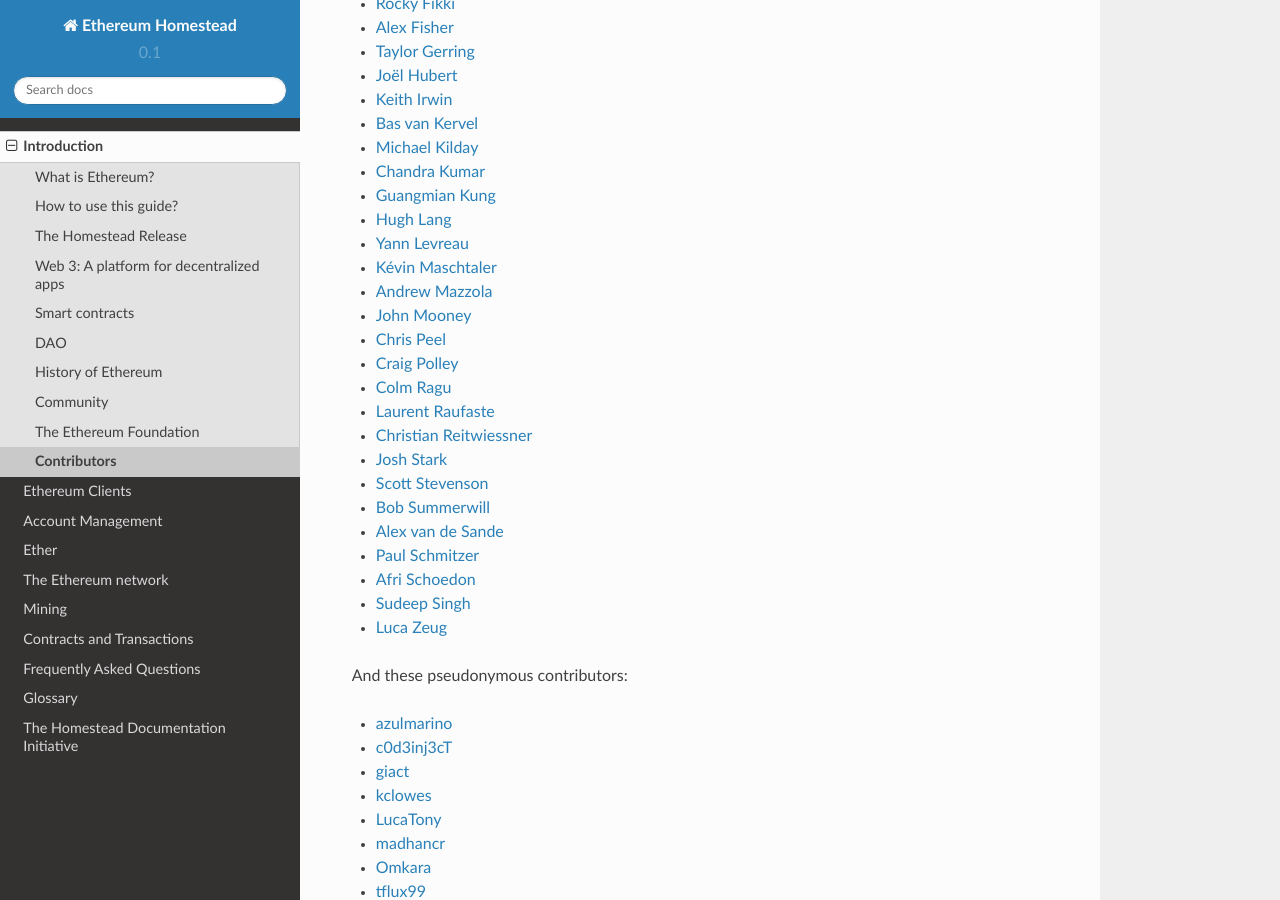
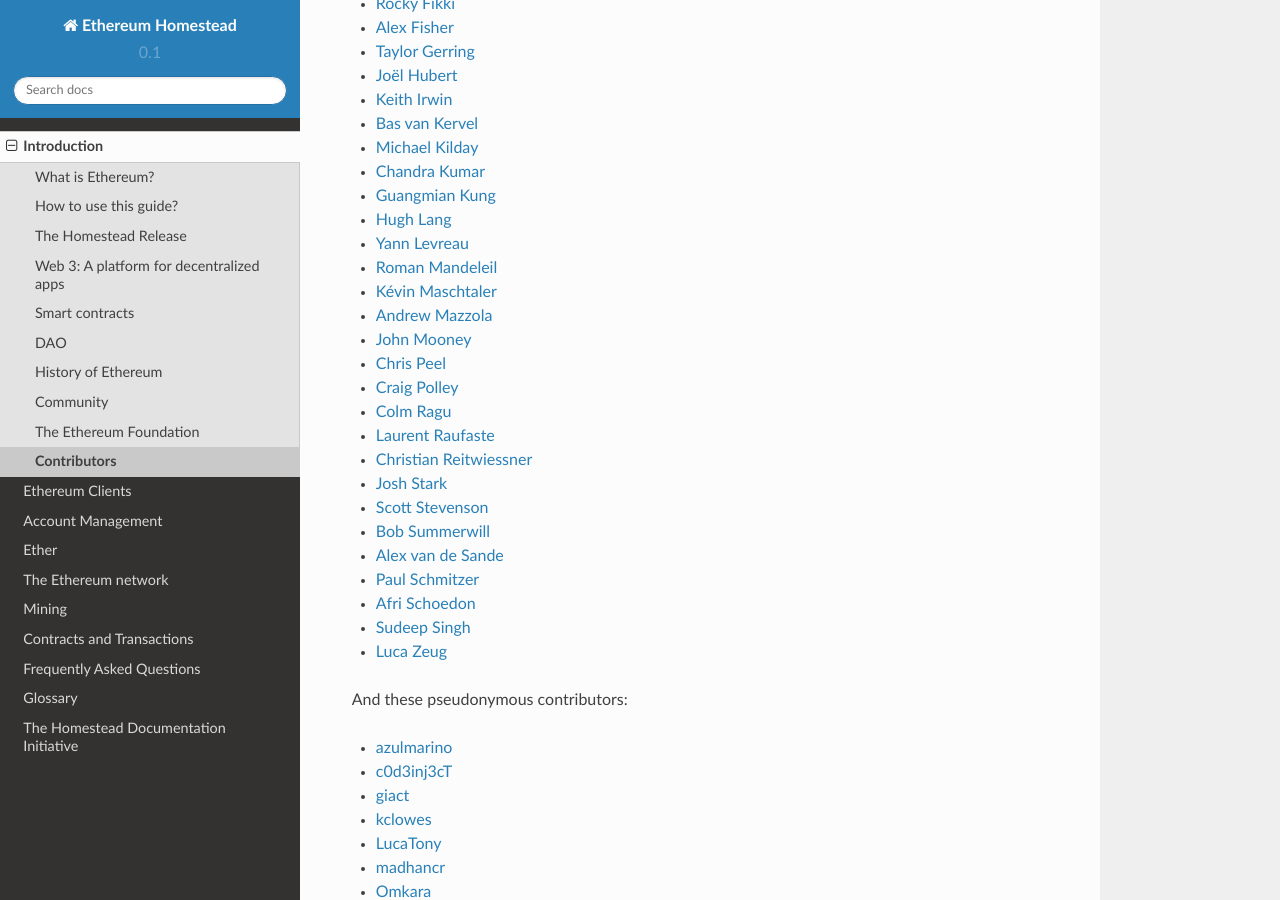
Before and after one commit to ethereum/homestead-guide, a Sphinx documentation site: the page built from source/introduction/contributors.rst, in a window 1280 px wide and 900 px high, scrolled down 915 px. Built offline with Sphinx 7.4.7 and the Read the Docs theme 2.0.0, drawn with Linux system fonts in a browser that asks for light colours.

Commit message:
Got the escaping right for ether.camp, and added Roman to the contributors list.

```diff
--- a/source/ethereum-clients/choosing-a-client.rst
+++ b/source/ethereum-clients/choosing-a-client.rst
@@ -44,7 +44,7 @@
 +------------------------+------------+------------------------+----------------------------------+
 | :ref:`ethereumjs-lib`  | Javascript | `Ethereum Foundation`_ | `ethereumjs-lib-v3.0.0`_         |
 +------------------------+------------+------------------------+----------------------------------+
-| :ref:`Ethereum\(J\)`   | Java       | `<ether.camp>`_        | `ethereumJ-v1.2.0-homestead-RC`_ |
+| :ref:`Ethereum\(J\)`   | Java       | `\<ether.camp\>`_      | `ethereumJ-v1.2.0-homestead-RC`_ |
 +------------------------+------------+------------------------+----------------------------------+
 | :ref:`ethereumH`       | Haskell    | `ConsenSys`_           | not available yet                |
 +------------------------+------------+------------------------+----------------------------------+
@@ -54,7 +54,7 @@
 +------------------------+------------+------------------------+----------------------------------+
 
 .. _Ethereum Foundation: https://ethereum.org/foundation
-.. _<ether.camp> http://www.ether.camp
+.. _\<ether.camp\>: http://www.ether.camp
 .. _ConsenSys: https://consensys.net/
 .. _Ethcore: https://ethcore.io/
 .. _Jan Xie: https://github.com/janx/
--- a/source/introduction/contributors.rst
+++ b/source/introduction/contributors.rst
@@ -34,6 +34,7 @@
 - `Guangmian Kung <https://github.com/gmkung>`_
 - `Hugh Lang <https://github.com/hughlang>`_
 - `Yann Levreau <https://github.com/yann300>`_
+- `Roman Mandeleil <https://github.com/romanman>`_
 - `Kévin Maschtaler <https://github.com/Kmaschta>`_
 - `Andrew Mazzola <https://github.com/admazzola>`_
 - `John Mooney <https://github.com/mooneyj>`_
```
